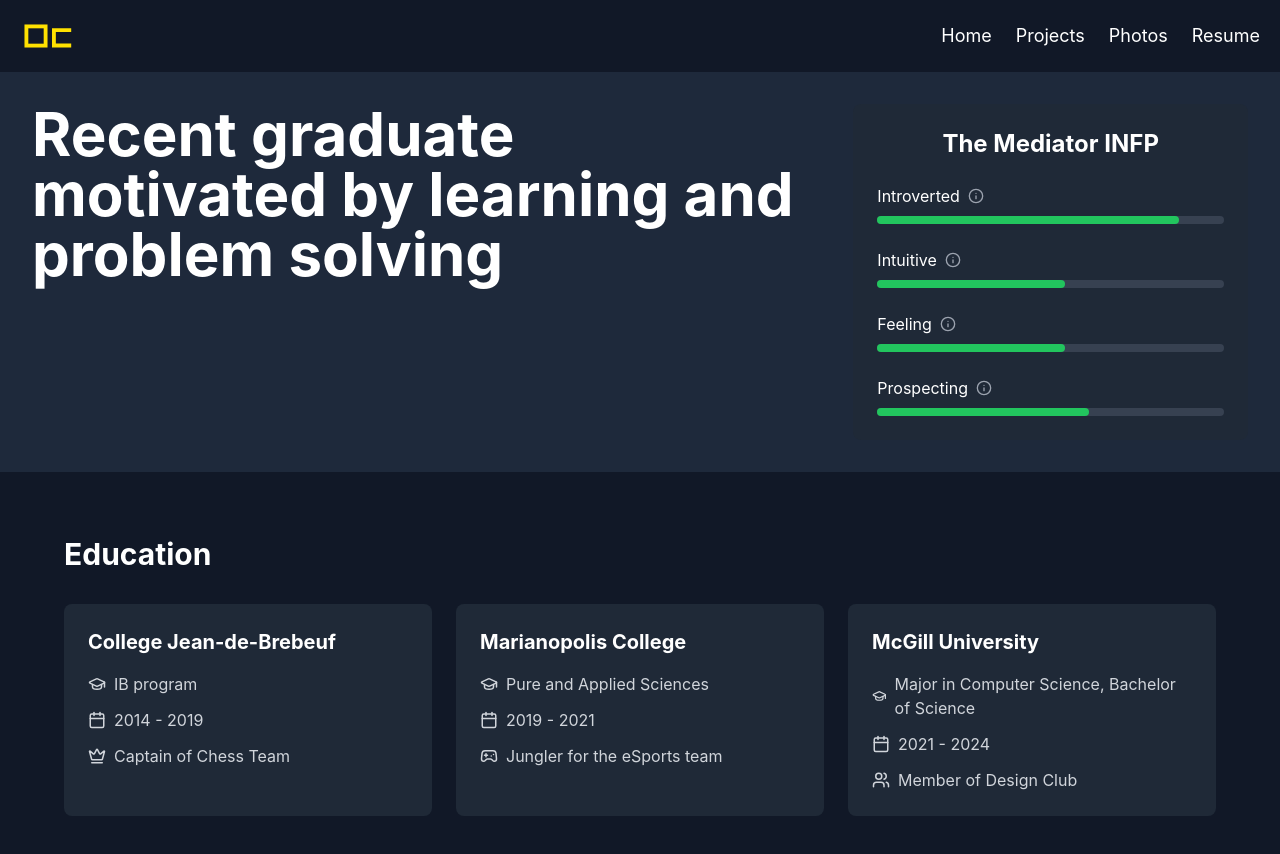
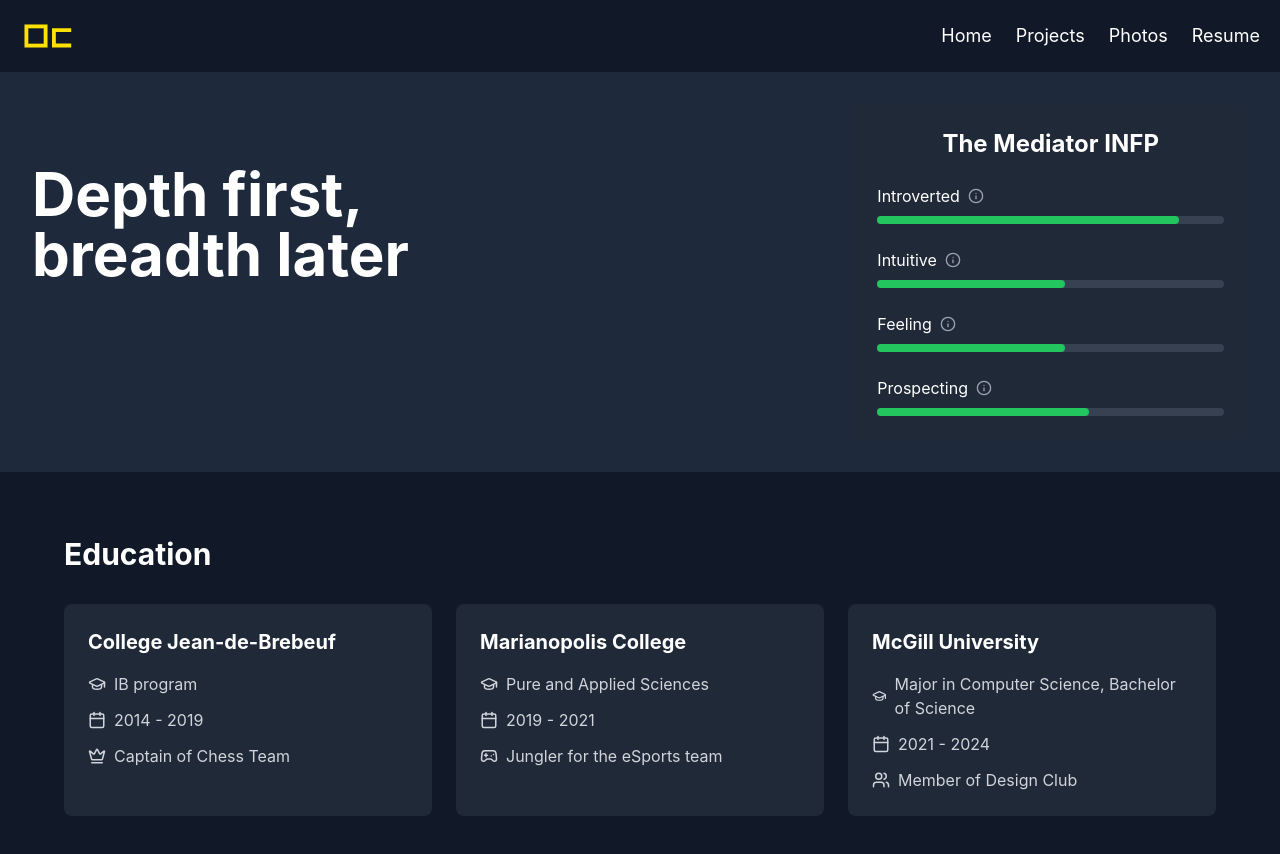
Before and after one commit to Oscar707/oscar707.github.io, a React (Vite) app: page / in a window 1280 px wide. Shown: the top 854 px of the page. Built offline with nearby package versions, Linux system fonts and the light colour scheme.

Commit message:
rephrased some stuff

```diff
--- a/index.html
+++ b/index.html
@@ -4,7 +4,7 @@
     <meta charset="UTF-8" />
     <link rel="icon" type="image/svg+xml" href="/logo.svg" />
     <meta name="viewport" content="width=device-width, initial-scale=1.0" />
-    <title>Oscar - CS graduate</title>
+    <title>Oscar - Tech Explorer</title>
     <script type="text/javascript">
       // Single Page Apps for GitHub Pages
       // https://github.com/rafgraph/spa-github-pages
--- a/src/components/Hero.jsx
+++ b/src/components/Hero.jsx
@@ -7,7 +7,9 @@
       <div className="max-w-7xl mx-auto w-full flex flex-col md:flex-row md:gap-8">
         <div className="w-full md:w-2/3 mb-8 md:mb-0">
           <h1 className="text-3xl md:text-4xl lg:text-6xl font-bold">
-            <span className="text-white">Recent graduate motivated by learning and problem solving</span>
+            <br></br>
+            <span className="text-white">Depth first, <br></br>
+               breadth later</span>
           </h1>
         </div>
         <div className="w-full md:w-1/3">
```
Also changed, not shown: 2 other files (tests, documents, lock files or other folders).
